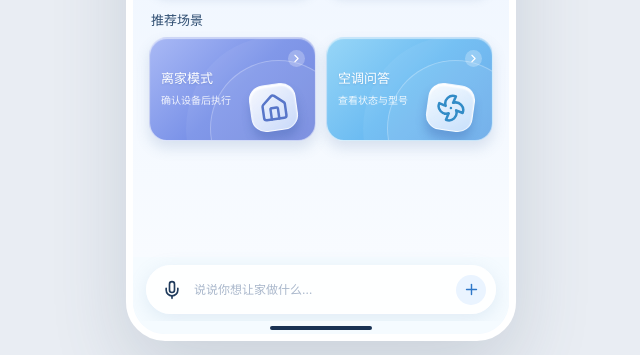
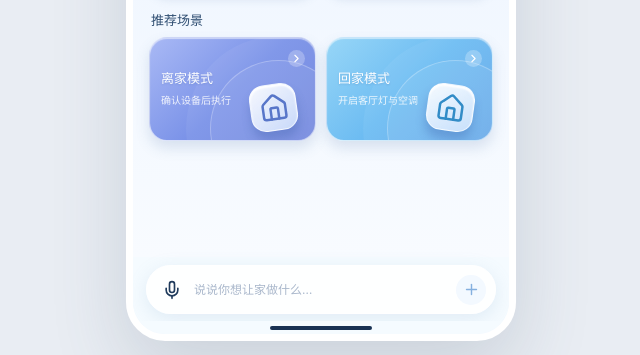
Before and after one commit to zhangyn8/weijia-miniapp-demo, a React (Vite) app: page / in a window 1280 px wide. Shown: the part 451-806 px from the top of the page, without its empty margins (319-959 px from the left). Built offline with nearby package versions, Linux system fonts and the light colour scheme.

Commit message:
Add return home recommendation and disable plus action

```diff
--- a/src/App.tsx
+++ b/src/App.tsx
@@ -34,7 +34,7 @@ import {
 
 type Tab = "home" | "space" | "messages" | "me";
 type Detail = "task" | "event" | "device" | "house" | "family" | "members" | "privacy" | "notifications" | null;
-type Scenario = "comfort" | "leave" | "gas" | "qa" | "light";
+type Scenario = "comfort" | "leave" | "home" | "gas" | "qa" | "light";
 type PrivacyMode = "standard" | "mute" | "privacy";
 const privacyModeNames: Record<PrivacyMode, string> = {
   standard: "标准模式",
@@ -480,7 +480,7 @@ export default function App() {
     );
   }
 
-  function runTask(type: "comfort" | "leave" | "light", sourceId?: number) {
+  function runTask(type: "comfort" | "leave" | "home" | "light", sourceId?: number) {
     const currentRun = ++taskRunVersion.current;
     if (sourceId) resolveCard(sourceId);
     const title =
@@ -488,8 +488,10 @@ export default function App() {
         ? "客厅空调调节"
         : type === "leave"
           ? "离家模式"
-          : "打开客厅灯";
-    const taskId = `T-${type === "leave" ? "1028" : type === "light" ? "1027" : "1026"}`;
+          : type === "home"
+            ? "回家模式"
+            : "打开客厅灯";
+    const taskId = `T-${type === "leave" ? "1028" : type === "home" ? "1029" : type === "light" ? "1027" : "1026"}`;
     if (offline && type !== "leave") {
       setTask({
         id: taskId,
@@ -497,7 +499,7 @@ export default function App() {
         status: "失败",
         rows: [
           {
-            label: type === "light" ? "客厅主灯" : "客厅空调",
+            label: type === "light" ? "客厅主灯" : type === "home" ? "客厅灯与空调" : "客厅空调",
             value: "设备离线",
             state: "warn",
           },
@@ -506,7 +508,7 @@ export default function App() {
       append({
         kind: "result",
         title: "设备离线，未执行",
-        body: "这台设备目前无法连接。请检查设备或稍后重试；没有设备回读，不会显示操作成功。",
+        body: "设备目前无法连接。请检查设备或稍后重试；没有设备回读，不会显示操作成功。",
         badge: "失败",
         actions: [{ label: "查看任务详情", id: "task_detail" }],
       });
@@ -520,6 +522,11 @@ export default function App() {
             { label: "卧室灯", value: "等待回读" },
             { label: "冰箱 / 网络", value: "保持运行" },
           ]
+        : type === "home"
+          ? [
+              { label: "客厅灯", value: "等待回读" },
+              { label: "客厅空调", value: "等待回读" },
+            ]
         : [
             {
               label: type === "light" ? "客厅主灯" : "客厅空调",
@@ -552,6 +559,11 @@ export default function App() {
                 { label: "卧室灯", value: "无响应", state: "warn" },
                 { label: "冰箱 / 网络", value: "保持运行", state: "muted" },
               ]
+          : type === "home"
+            ? [
+                { label: "客厅灯", value: "已打开", state: "ok" },
+                { label: "客厅空调", value: "制冷 · 26°C", state: "ok" },
+              ]
           : [
               {
                 label: type === "light" ? "客厅主灯" : "客厅空调",
@@ -563,6 +575,10 @@ export default function App() {
       setTask({ id: taskId, title, status, rows });
       if (type === "light") setLightOn(true);
       if (type === "comfort") setAcOn(true);
+      if (type === "home") {
+        setLightOn(true);
+        setAcOn(true);
+      }
       if (type === "leave" && !offline) {
         setLightOn(false);
         setAcOn(false);
@@ -692,6 +708,21 @@ export default function App() {
           { label: "取消", id: "cancel" },
         ],
       });
+    } else if (type === "home") {
+      append({
+        kind: "plan",
+        title: "准备执行回家模式",
+        body: "回家后打开客厅灯，并将客厅空调设为制冷 26°C。确认后再执行。",
+        badge: "待确认",
+        rows: [
+          { label: "客厅灯", value: "打开" },
+          { label: "客厅空调", value: "制冷 · 26°C" },
+        ],
+        actions: [
+          { label: "确认执行", id: "home_exec", tone: "primary" },
+          { label: "取消", id: "cancel" },
+        ],
+      });
     } else if (type === "qa") {
       append({
         kind: "answer",
@@ -728,6 +759,7 @@ export default function App() {
 
   function handleAction(action: string, itemId: number) {
     if (action === "comfort_exec") runTask("comfort", itemId);
+    else if (action === "home_exec") runTask("home", itemId);
     else if (action === "leave_confirm") {
       resolveCard(itemId);
       setConfirmLeave(true);
@@ -1502,12 +1534,12 @@ export default function App() {
                       <span className="ai-recommend-icon" aria-hidden="true"><Home size={30} /></span>
                       <ChevronRight size={16} aria-hidden="true" />
                     </button>
-                    <button className="ai-recommend-qa" onClick={() => startScenario("qa")}>
+                    <button className="ai-recommend-qa" onClick={() => startScenario("home", "回家模式")}>
                       <span className="ai-recommend-copy">
-                        <strong>空调问答</strong>
-                        <small>查看状态与型号</small>
+                        <strong>回家模式</strong>
+                        <small>开启客厅灯与空调</small>
                       </span>
-                      <span className="ai-recommend-icon" aria-hidden="true"><Fan size={30} /></span>
+                      <span className="ai-recommend-icon" aria-hidden="true"><Home size={30} /></span>
                       <ChevronRight size={16} aria-hidden="true" />
                     </button>
                   </div>
@@ -1863,8 +1895,8 @@ export default function App() {
                   <button
                     className="ai-send"
                     type={input.trim() ? "submit" : "button"}
-                    aria-label={input.trim() ? "发送问题" : "更多功能"}
-                    onClick={input.trim() ? undefined : () => setDemoOpen(true)}
+                    aria-label={input.trim() ? "发送问题" : "添加功能（暂不可用）"}
+                    disabled={!input.trim()}
                   >
                     {input.trim() ? <ArrowUp size={17} /> : <Plus size={17} />}
                   </button>
```
